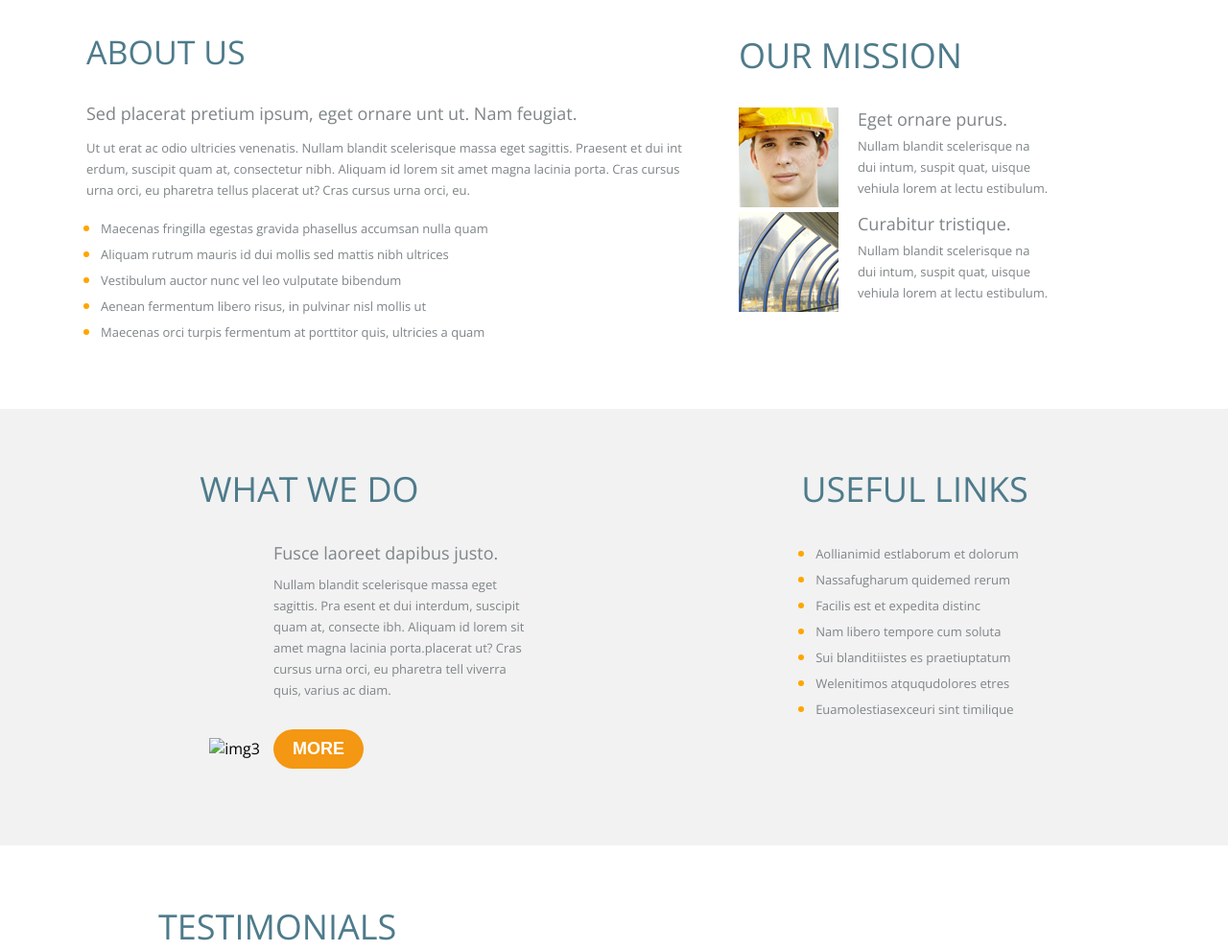
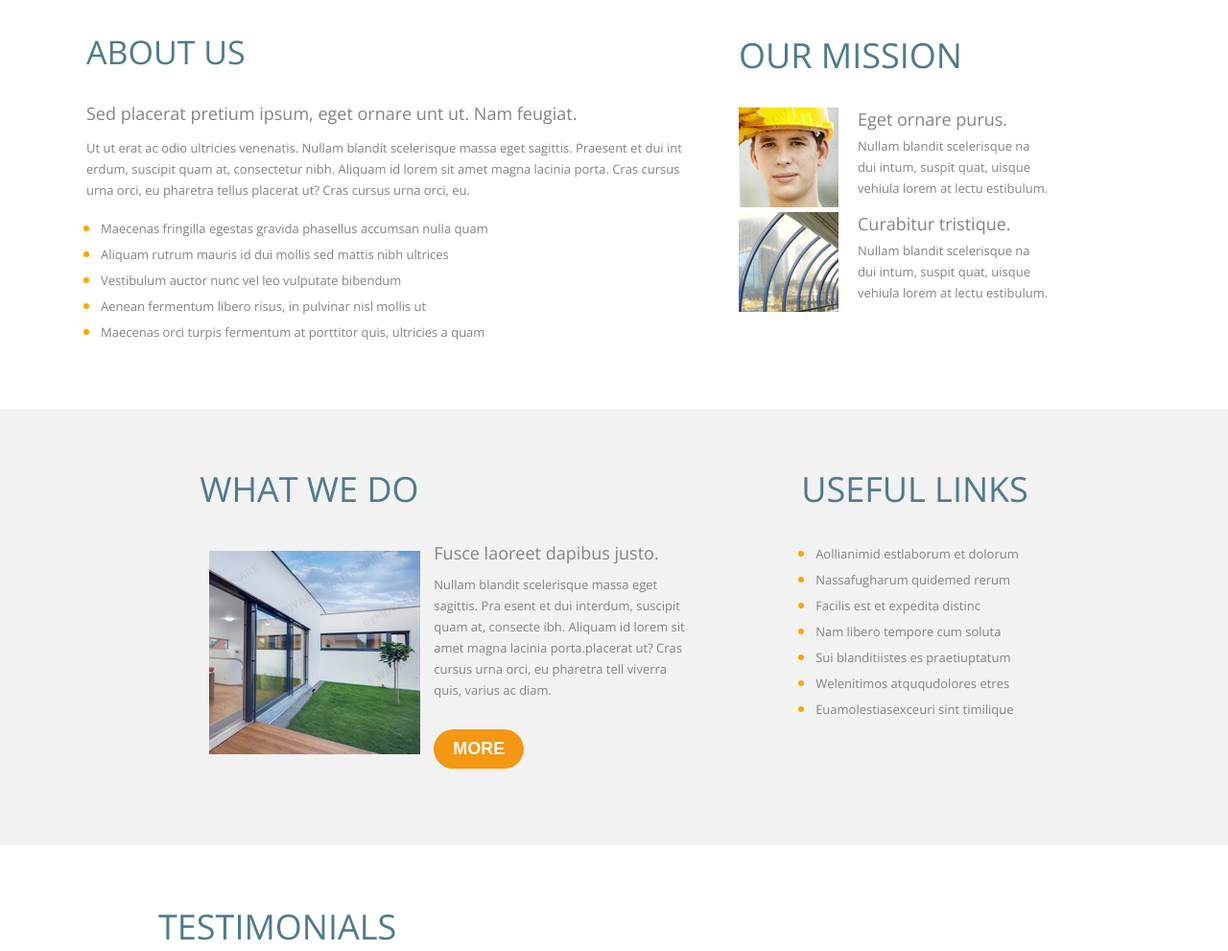
Before and after one commit to Kevinsuarez09/responsive, a plain HTML site: page about.html in a window 1280 px wide. Shown: the part 266-1257 px from the top of the page at 96% size. Drawn offline with nearby package versions, Linux system fonts and the light colour scheme; the site is published under a folder, as on GitHub Pages, so addresses that start at the root find nothing.

Commit message:
Update about.html

```diff
--- a/about.html
+++ b/about.html
@@ -73,7 +73,7 @@
                     <div class="whatwe">
                         <h2>WHAT WE DO</h2>
                         <div class="cont-a">
-                            <img src="/img/page2-img3.jpg" alt="img3">
+                            <img src="img/page2-img3.jpg" alt="img3">
                         </div>
                         <div class="cont-a">
                             <h4>Fusce laoreet dapibus justo.</h4>
```
